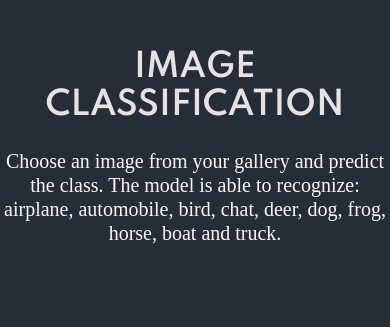
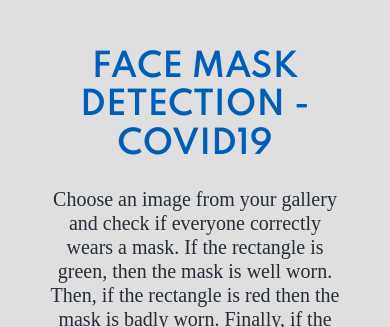
Before and after one commit to AsmaBRZ/face_mask_detection_dep, a Flask app: page / in a window 390 px wide. Shown: the top 327 px of the page. Run offline with Flask 2, Linux system fonts and the light colour scheme; some libraries are stand-ins or nearby versions; some web fonts are replaced.

Commit message:
update html, css, image

```diff
--- a/static/css/style.css
+++ b/static/css/style.css
@@ -34,21 +34,26 @@
     }
 
     html {
-        background-color: #242D38;
+        background-color: #dfdfdf;
     }
 
     body {
         font-family: 'BodoniFLF Medium Italic';
         font-size: 32px;
-        background-color: #242D38;
-        color: #FCF8F3;
+        background-color: #dfdfdf;
+        color: #242d38;
     }
 
     header h2 {
         font-family: 'Spartan', sans-serif;
         font-weight: bold;
-        color: #E6E2E2;
+        color: #005eb8;
         text-transform: uppercase;
+    }
+
+    header p {
+
+        letter-spacing: 1px;
     }
 
     h1 small {
--- a/templates/index.html
+++ b/templates/index.html
@@ -4,23 +4,22 @@
 <head>
     <meta charset="UTF-8">
     <meta name="viewport" content="width=device-width, initial-scale=1.0">
-    <title>Image classification</title>
+    <title>image recognition</title>
 
-    <link rel="stylesheet" href="{{ url_for('static', filename='css/bootstrap.min.css') }}">
-    <link rel="stylesheet" href="{{ url_for('static', filename='css/Chart.css') }}">
-    <link rel="stylesheet" href="{{ url_for('static', filename='css/style.css') }}">
+    <link rel="stylesheet" href="css/bootstrap.min.css">
+    <link rel="stylesheet" href="css/Chart.css">
+    <link rel="stylesheet" href="css/style.css">
 </head>
 
 <body>
-    <header class="text-center my-5">
-        <h2 >Image Classification</h2>
-        <h5 class="mt-4">Choose an image from your gallery and predict the class. The model is able to recognize: <br> airplane, automobile, bird,
-            chat, deer, dog, frog, horse, boat and truck.</h5>
+    <header class="text-center my-5 mx-5">
+        <h2 >face Mask detection - covid19</h2>
+        <h5 class="mt-4">Choose an image from your gallery and check if everyone correctly wears a mask.
+            If the rectangle is green, then the mask is well worn. Then, if the rectangle is red then the mask is badly worn. Finally, if the mask is not worn correctly then the rectangle is orange</h5>
     </header>
-    <hr>
     <div class="container">
         <div class="row">
-            <div class="col-md-6 text-center">
+            <div class="offset-md-2 col-md-8 text-center">
                 <form enctype="multipart/form-data" action="{{ url_for('photoRecognize')}}" method="post" id="uploadForm">
 
 
@@ -30,34 +29,27 @@
                             <label for="imageUpload"></label>
                         </div>
                         <div class="avatar-preview">
-                            <div id="imagePreview" style="background-image: url('{{ url_for('static', filename='images/dog3.jpg') }}');">                          </div>
-
-
+                            <div id="imagePreview" style="background-image: url('images/mask.png');">
+                            </div>
                         </div>
                     </div>
-                    <h3>Upload an image</h3>
+                    <!-- <div class="image-div">
+                        <img id="image" src="images/mask.png" alt="image-mask">
+                        <input type='file' id="image-input" name="image_data" accept=".png, .jpg, .jpeg" />
+                        <label for="image-input"></label>
+                    </div>
+                    <h3>Image Upload</h3> -->
                 </form>
-            </div>
-            <div class="col-md-6 text-center">
-
-                <div style="height: 250px;padding: 0px 150px;margin: 20px 0">
-                    <canvas id="barChart" width="100"></canvas>
-                </div>
-                <h3 id="class">Dog</h3>
             </div>
         </div>
 
     </div>
     <div class="made-by">Realized by: Asma BRAZI</div>
-    <div class="logo"><img src="{{ url_for('static', filename='images/logo.png') }}" alt="logo-university" ></div>
+    <div class="logo"><img src="images/logo.png" alt="logo-university" ></div>
 </body>
-
-
-
-
-<script src="{{ url_for('static', filename='js/bootstrap.min.js') }}"></script>
-<script src="{{ url_for('static', filename='js/Chart.js') }}"></script>
-<script src="{{ url_for('static', filename='js/jquery-3.5.1.min.js') }}"></script>
+<script src="js/bootstrap.min.js"></script>
+<script src="js/Chart.js"></script>
+<script src="js/jquery-3.5.1.min.js"></script>
 <script>
     var ctx = document.getElementById("barChart").getContext('2d');
     var barChart = new Chart(ctx, {
@@ -65,7 +57,7 @@
         data: {
             labels: [""],
             datasets: [{
-                label: 'Probabilty',
+                label: 'data-1',
                 data: [70],
                 backgroundColor: "#8A1638"
             }]
@@ -105,10 +97,11 @@
                 contentType: false,
                 success: function (result) {
                     console.log(result)
-                    document.getElementById("barChart").innerHTML =""
-                    var r = jQuery.parseJSON(result.results);
-                    newChart(r.proba,r.class);
-                    $("#class").html(r.class);
+
+                    document.getElementById("barChart").html('');
+                    newChart(result.results.proba,result.results.class);
+                    $("#class").html(result.results.class);
+                    $('#imagePreview').css("background-image", "url(/myimage.jpg)");
                  },
                 error: function (er) {
                     console.log('error: '+er);
@@ -143,7 +136,6 @@
         data: {
             labels: [],
             datasets: [{
-                label: 'Probabilty',
                 data: [number],
                 backgroundColor: "#8A1638"
             }]
```
Also changed, not shown: other parts of static/css/style.css (+13 -10 lines), static/images/image.png.
